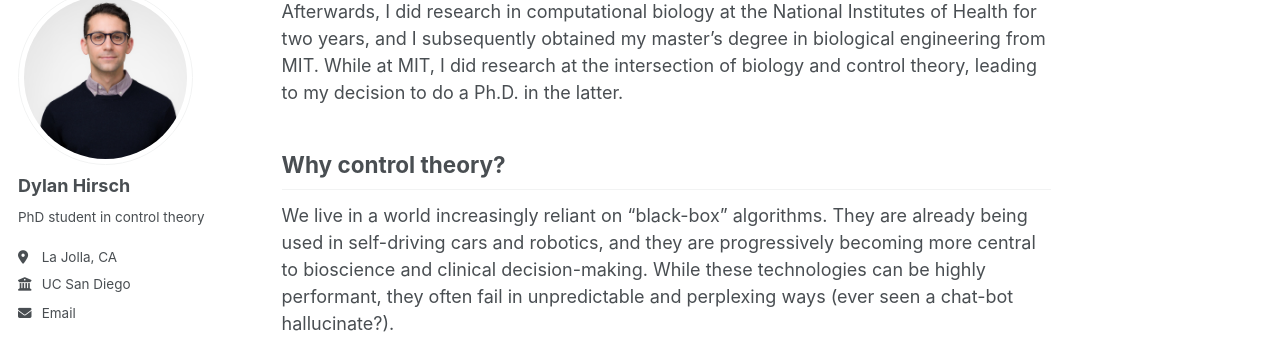
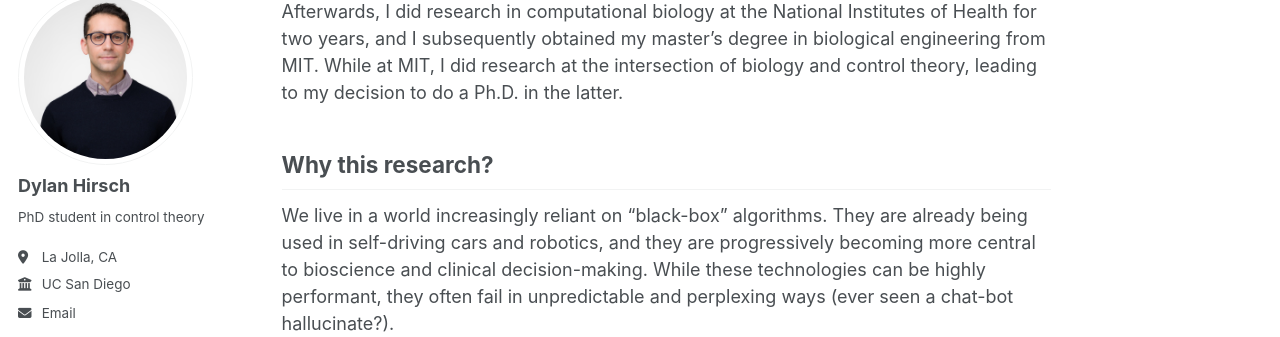
Before and after one commit to dylan-hirsch/dylan-hirsch.github.io, a Jekyll site: the page built from _pages/about.md, in a window 1280 px wide and 900 px high, scrolled down 477 px. Shown: the part 109-446 px from the top of the window. Built offline with Jekyll 4.4.1, drawn with Linux system fonts in a browser that asks for light colours; some web fonts are replaced; a script that is not in the unit is left out.

Commit message:
Update about.md

```diff
--- a/_pages/about.md
+++ b/_pages/about.md
@@ -19,7 +19,7 @@ I completed my undergraduate degree in biomedical engineering at Johns Hopkins U
 Afterwards, I did research in computational biology at the National Institutes of Health for two years, and I subsequently obtained my master's degree in biological engineering from MIT.
 While at MIT, I did research at the intersection of biology and control theory, leading to my decision to do a Ph.D. in the latter.
 
-## Why control theory?
+## Why this research?
 We live in a world increasingly reliant on "black-box" algorithms.
 They are already being used in self-driving cars and robotics, and they are progressively becoming more central to bioscience and clinical decision-making.
 While these technologies can be highly performant, they often fail in unpredictable and perplexing ways (ever seen a chat-bot hallucinate?).
```
